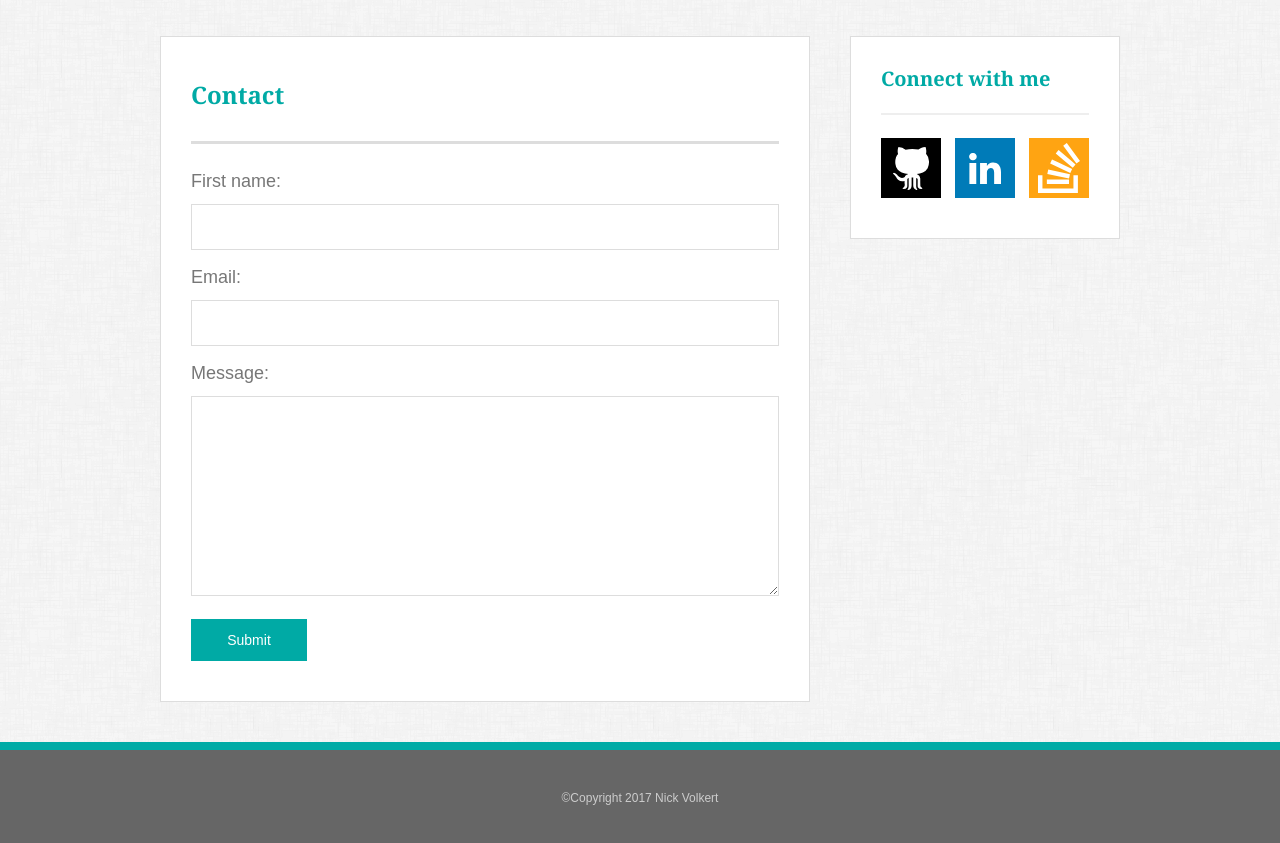
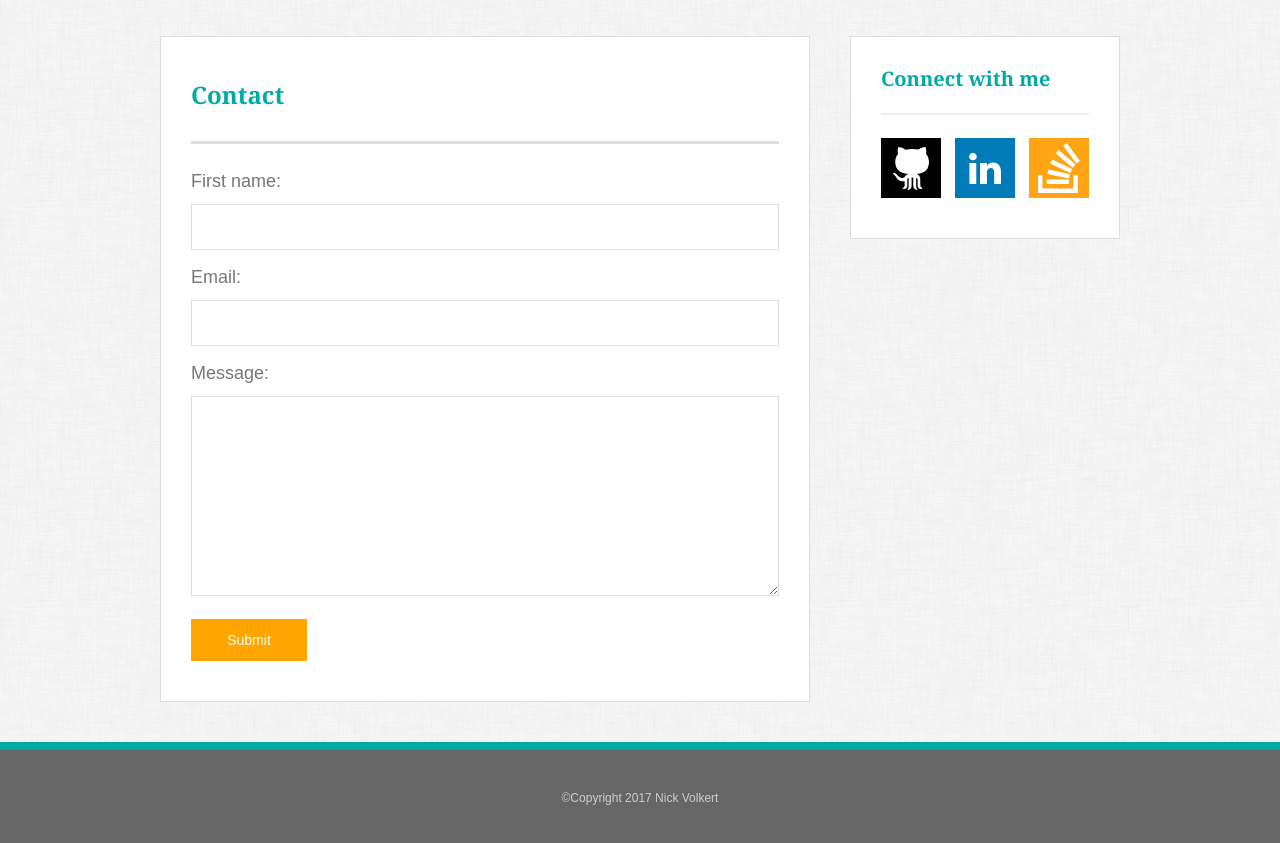
Before and after one commit to nickvolkert/Basic-Portfolio, a plain HTML site: page contact.html in a window 1280 px wide. In both pictures the pointer is over the input "Submit". Shown: the part 93-936 px from the top of the page. Drawn offline with Linux system fonts and the light colour scheme.

Commit message:
updated submit button

```diff
--- a/assets/css/styles.css
+++ b/assets/css/styles.css
@@ -146,6 +146,9 @@ img{
     border:none;
     margin-bottom:0px;
 }
+#container form input#submitBtn:hover{
+    background-color:orange;
+}
 aside{
 	width:208px;
 	float:left;
```
